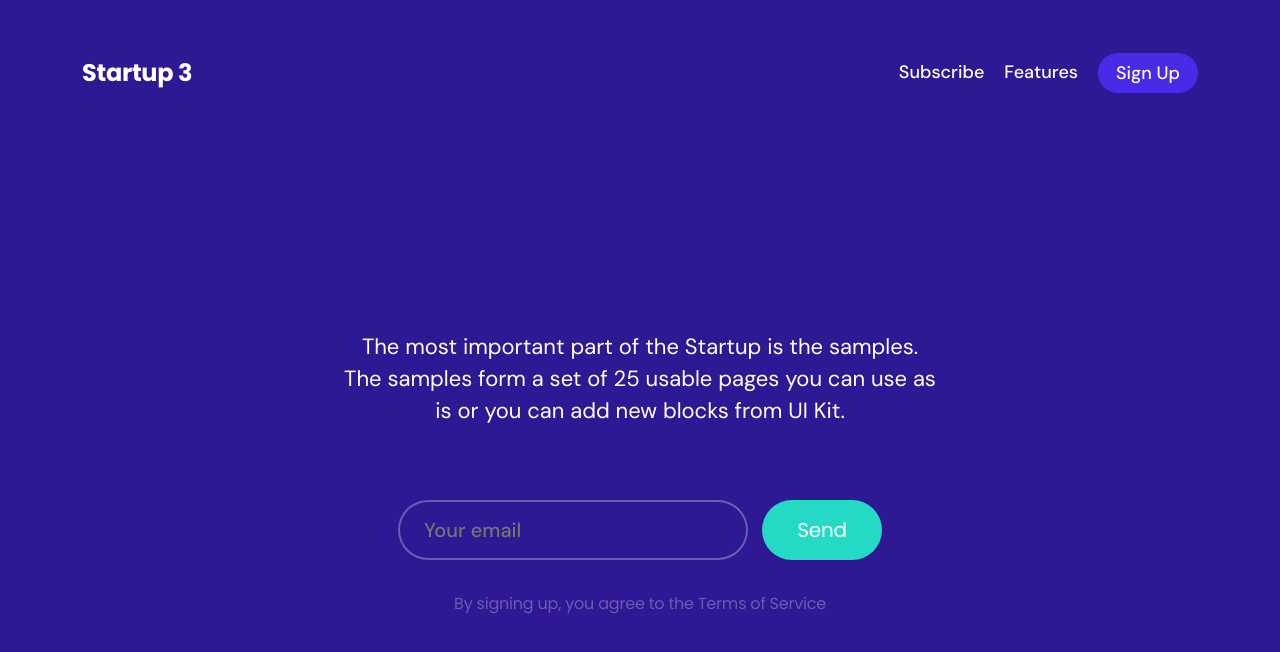
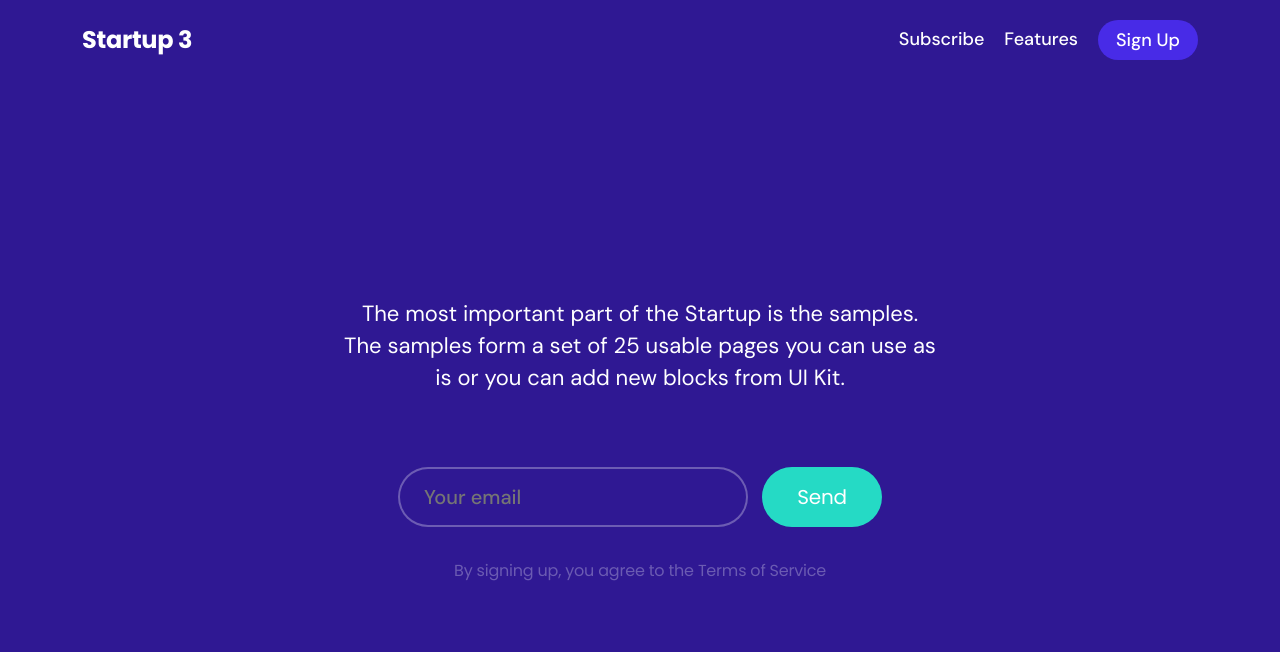
Before and after one commit to Harsh-Bishnoi/Project-14, a plain HTML site: page index.html in a window 1280 px wide. Drawn offline with Linux system fonts and the light colour scheme.

Commit message:
change properties

```diff
--- a/assets/css/style.css
+++ b/assets/css/style.css
@@ -48,11 +48,11 @@ section {
 }
 
 .p-top {
-    padding-top: 53px;
+    padding-top: 20px;
 }
 
 .p-bottom {
-    padding-bottom: 53px;
+    padding-bottom: 20px;
 }
 
 .logo {
@@ -135,6 +135,7 @@ p {
     color: #ffffff;
     cursor: pointer;
     margin-left: 10px;
+    margin-top: 20px;
 }
 
 .end {
```
